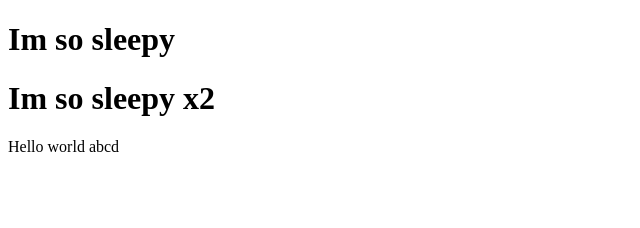
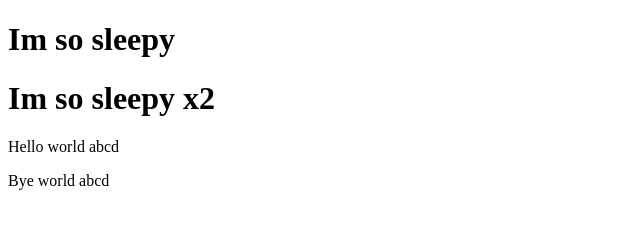
Before and after one commit to MarvelNT/Git-w1, a plain HTML site: page index.html in a window 1280 px wide. Shown: the whole page, without its empty margins (0-640 px from the left). Drawn offline with Linux system fonts and the light colour scheme.

Commit message:
Update index.html
Ex2

```diff
--- a/index.html
+++ b/index.html
@@ -9,6 +9,7 @@
     <h1>Im so sleepy</h1>
     <h1>Im so sleepy x2</h1>
     <p>Hello world abcd</p>
+    <p>Bye world abcd</p>
 
 </body>
 </html>
```
